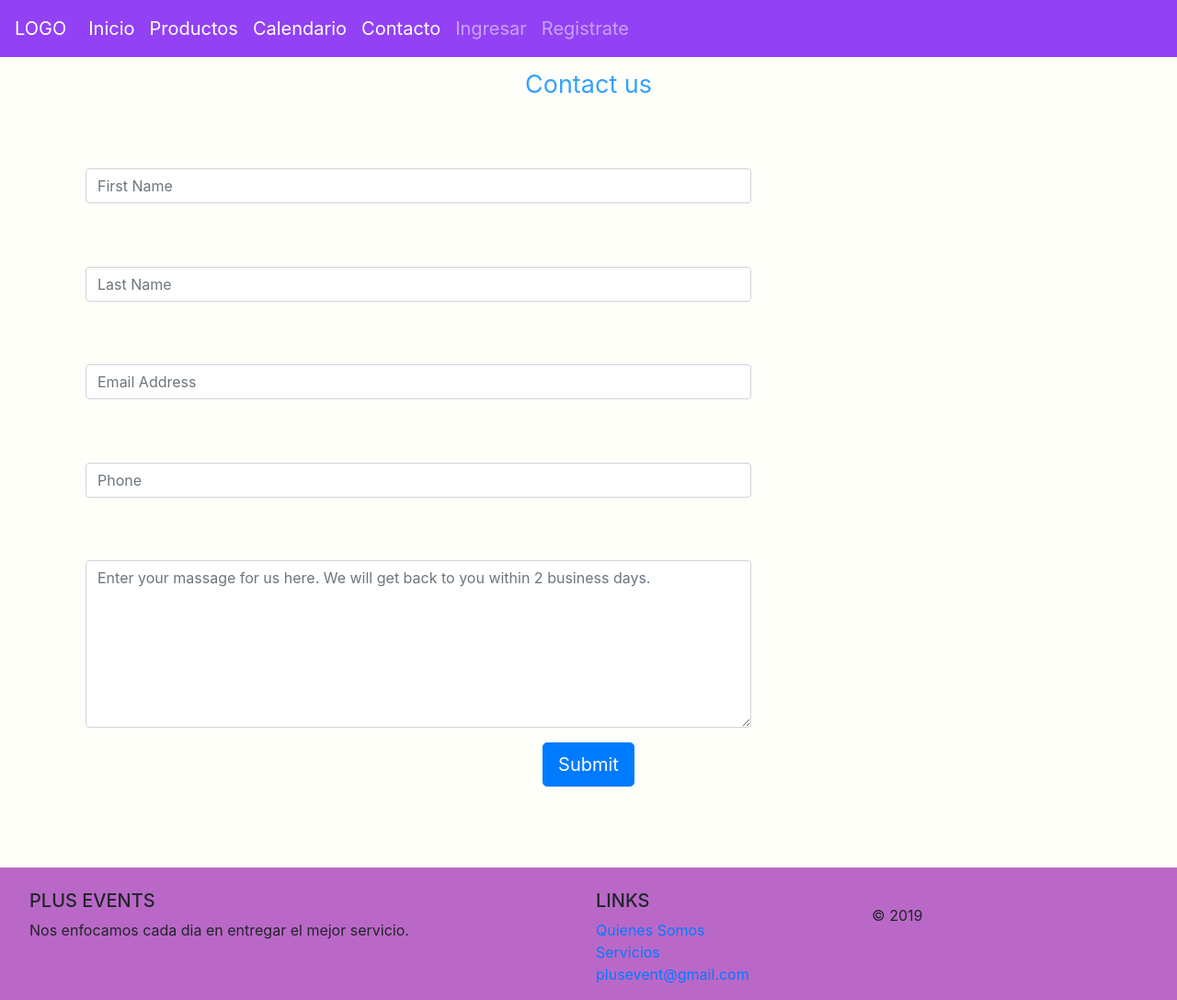
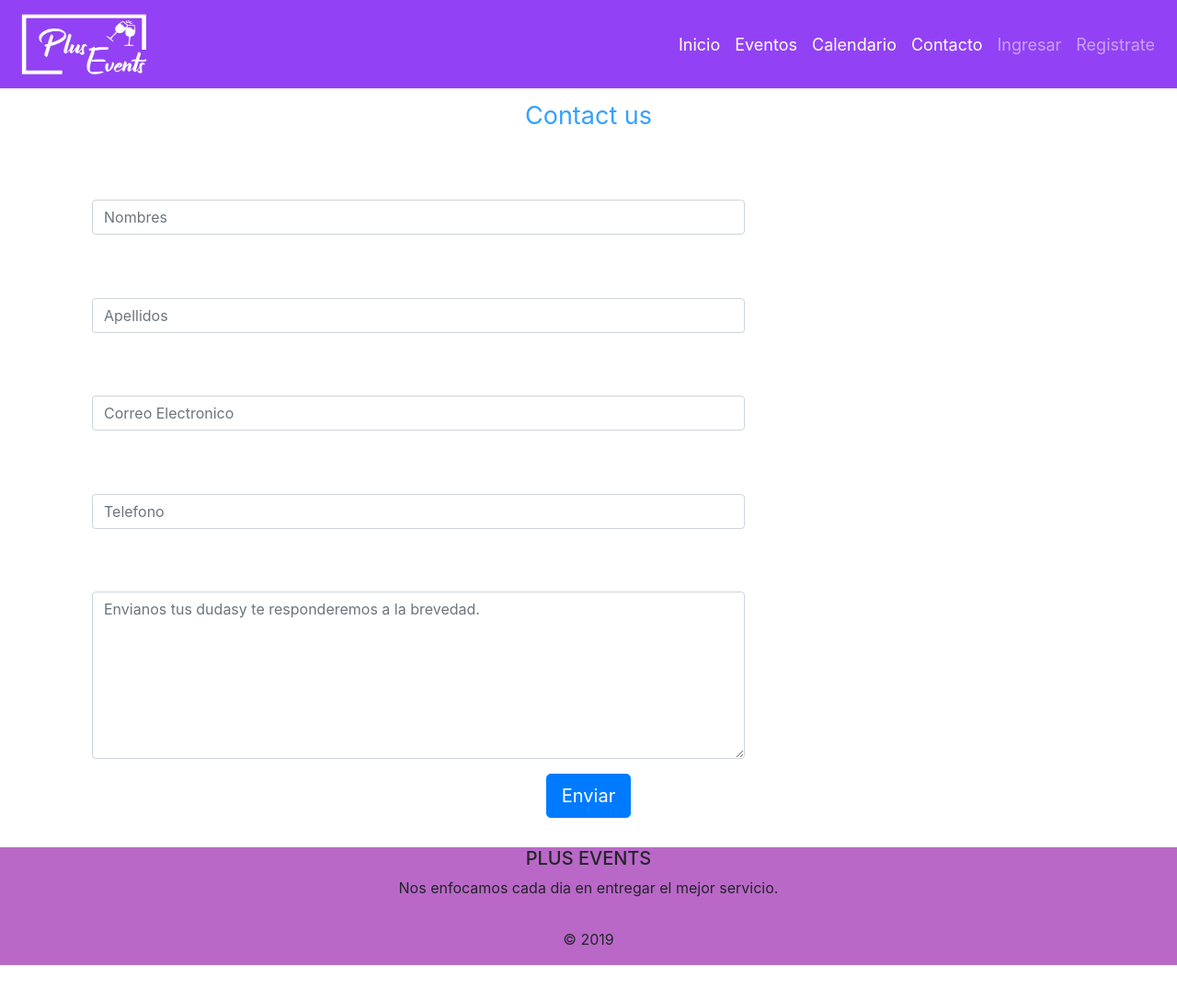
Before and after one commit to Patridiazr/PlusEvents, a Django app: page /contacto/ in a window 1280 px wide. Shown: the whole page at 92% size. After the commit the page ends 1049 px from the top, so only its background shows below. Run offline with Django 3.2, Linux system fonts and the light colour scheme; some libraries are stand-ins or nearby versions.

Commit message:
update logo

```diff
--- a/registro/static/css/estilo.css
+++ b/registro/static/css/estilo.css
@@ -4,9 +4,13 @@
 	padding:0;
 }
 
-body {
-	background:#FFFFFA;
+body{
+  min-height: 100%;
+  top: 0;
+  margin:0;
+  padding:0;
 }
+
 
 header {
 	width:100%;
@@ -14,11 +18,15 @@ header {
 /* NAVBAR */
 .plus-navbar{
   background-color: #9242f4 !important;
+  align-content: right !important;
+  position:  static !important;
+
 }
+
 /* BARRA DE NAVEGACION */
 .nav-link{
   float: right !important;
-  font-size: 20px !important;
+  font-size: 18px !important;
 }
 /* CARRUSEL*/
 .center-crop{
@@ -26,39 +34,28 @@ header {
   min-height: 565px;
   object-fit: initial;
 }
-/*SECTION DERECHA*/
-section #web-right {
-  height: auto;
-  padding:50px;
-}
-/* SECTION DERECHA */
-#web-right .col-md-12 {
-float: right;
-width: 40%;
-padding:20px;
-margin: 50px;
-}
 
-/* SECTION IZQUIERDA */
-section #web-left {
-height: auto;
-padding:50px;
-}
-/* SECTION IZQUIERDA */
-#web-left .col-md-12 {
-float: left;
-width: 40%;
-padding:20px;
-margin: 50px;
-}
 
 /*boton login*/
 .btn-login{
 position: -ms-page;
 }
 
-.footer{
-  background-color: #ba68c8;
+footer,
+section#main,
+body{
+    width: 100%;
+    position: absolute;
+}
+
+section#main{
+    min-height: 100%;
+}
+
+footer{
+    background-color: #ba68c8 !important;
+    text-align: center;
+    bottom: 0;
 }
 
 .carta {
--- a/registro/templates/Contacto.html
+++ b/registro/templates/Contacto.html
@@ -7,27 +7,22 @@
     <title>Contacto</title>
 
     <link rel="stylesheet" href="{% static './css/bootstrap.css' %}">
-    <link rel="stylesheet" href="{% static './css/flexboxgrid.css' %}">
-    <link rel="stylesheet" href="{% static './js/jquery-3.3.1.js' %}">
-    <link rel="stylesheet" href="{% static './js/popper.js' %}">
-    <link rel="stylesheet" href="{% static './js/j.query.validate.js' %}">
-    <link rel="stylesheet" href="{% static './js/app.js' %}">
     <link rel="stylesheet" href="{% static './css/estilo.css' %}">
 
 </head>
 <body>
     <nav class="navbar navbar-expand-lg navbar-dark bg-primary plus-navbar">
-        <a class="navbar-brand" href="{% url 'index' %}">LOGO</a>
+      <a class="navbar-brand" ><img src="../static/imagenes/EVENT PLUS.png" height="70px" width="150px"></a>
         <button class="navbar-toggler" type="button" data-toggle="collapse" data-target="#navbarNav" aria-controls="navbarNav" aria-expanded="false" aria-label="Toggle navigation">
           <span class="navbar-toggler-icon"></span>
         </button>
         <div class="collapse navbar-collapse" id="navbarNav">
-          <ul class="navbar-nav">
+          <ul class="navbar-nav ml-auto">
             <li class="nav-item active">
               <a class="nav-link" href="{% url 'index' %}">Inicio <span class="sr-only">(current)</span></a>
             </li>
             <li class="nav-item active">
-              <a class="nav-link" href="{% url 'productos' %}">Productos</a>
+              <a class="nav-link" href="{% url 'productos' %}">Eventos</a>
             </li>
             <li class="nav-item active">
               <a class="nav-link" href="{% url 'calendario' %}">Calendario</a>
@@ -51,7 +46,10 @@
           </ul>
         </div>
       </nav>
-      <div class="container">
+
+      <!-- CONTACTO  -->
+
+      <div class="container contacto">
         <div class="row">
             <div class="col-md-12">
                 <div class="well well-sm">
@@ -62,40 +60,40 @@
                             <div class="form-group">
                                 <span class="col-md-1 col-md-offset-2 text-center"><i class="fa fa-user bigicon"></i></span>
                                 <div class="col-md-8">
-                                    <input id="fname" name="name" type="text" placeholder="First Name" class="form-control">
+                                    <input id="fname" name="name" type="text" placeholder="Nombres" class="form-control" required>
                                 </div>
                             </div>
                             <div class="form-group">
                                 <span class="col-md-1 col-md-offset-2 text-center"><i class="fa fa-user bigicon"></i></span>
                                 <div class="col-md-8">
-                                    <input id="lname" name="name" type="text" placeholder="Last Name" class="form-control">
+                                    <input id="lname" name="name" type="text" placeholder="Apellidos" class="form-control" required>
                                 </div>
                             </div>
 
                             <div class="form-group">
                                 <span class="col-md-1 col-md-offset-2 text-center"><i class="fa fa-envelope-o bigicon"></i></span>
                                 <div class="col-md-8">
-                                    <input id="email" name="email" type="text" placeholder="Email Address" class="form-control">
+                                    <input id="email" name="email" type="text" placeholder="Correo Electronico" class="form-control" required>
                                 </div>
                             </div>
 
                             <div class="form-group">
                                 <span class="col-md-1 col-md-offset-2 text-center"><i class="fa fa-phone-square bigicon"></i></span>
                                 <div class="col-md-8">
-                                    <input id="phone" name="phone" type="text" placeholder="Phone" class="form-control">
+                                    <input id="phone" name="phone" type="text" placeholder="Telefono" class="form-control">
                                 </div>
                             </div>
 
                             <div class="form-group">
                                 <span class="col-md-1 col-md-offset-2 text-center"><i class="fa fa-pencil-square-o bigicon"></i></span>
                                 <div class="col-md-8">
-                                    <textarea class="form-control" id="message" name="message" placeholder="Enter your massage for us here. We will get back to you within 2 business days." rows="7"></textarea>
+                                    <textarea class="form-control" id="message" name="message" placeholder="Envianos tus dudasy te responderemos a la brevedad." rows="7" required></textarea>
                                 </div>
                             </div>
 
                             <div class="form-group">
                                 <div class="col-md-12 text-center">
-                                    <button type="submit" class="btn btn-primary btn-lg">Submit</button>
+                                    <button type="submit" class="btn btn-primary btn-lg">Enviar</button>
                                 </div>
                             </div>
                         </fieldset>
@@ -104,56 +102,21 @@
             </div>
         </div>
     </div>
-      <br><br><br>
+      <br><br><br><br><br><br>
 
 
-<!-- Footer -->
-<footer class="page-footer pt-4 footer">
-
-  <!-- Footer Links -->
-  <div class="container-fluid text-center text-md-left">
-
-    <!-- Grid row -->
-    <div class="row">
-
-      <!-- Grid column -->
-      <div class="col-md-6 mt-md-0 mt-3">
+      <footer class="footer" >
 
         <!-- Content -->
         <h5 class="text-uppercase">Plus Events</h5>
         <p>Nos enfocamos cada dia en entregar el mejor servicio.</p>
+      <div class="footer-copyright text-center py-3">© 2019 </div>
 
-      </div>
-      <!-- Grid column -->
+      </footer>
 
-      <hr class="clearfix w-100 d-md-none pb-3">
-
-      <!-- Grid column -->
-      <div class="col-md-3 mb-md-0 mb-3">
-
-        <!-- Links -->
-        <h5 class="text-uppercase">Links</h5>
-
-        <ul class="list-unstyled">
-          <li>
-            <a href="#">Quienes Somos</a>
-          </li>
-          <li>
-            <a href="{% url 'productos' %}">Servicios</a>
-          </li>
-          <li>
-            <a href="#!">plusevent@gmail.com</a>
-          </li>
-
-        </ul>
-
-      </div>
-
-  <!-- Copyright -->
-  <div class="footer-copyright text-center py-3">© 2019
-  </div>
-  <!-- Copyright -->
-
-</footer>
+<script src="{% static './js/jquery-3.3.1.js' %}"></script>
+<script src="{% static './js/popper.js' %}"></script>
+<!-- <script src="{% static './js/j.query.validate.js' %}"></script> -->
+<script src="{% static './js/app.js' %}"></script>
 </body>
 </html>
```
Also changed, not shown: registro/templates/Calendario.html (+12 -53 lines), registro/templates/administrador.html (+3 -9 lines), registro/templates/formulario.html (+6 -5 lines), registro/templates/index.html (+15 -54 lines), registro/templates/login.html (+5 -5 lines), registro/templates/productos.html (+13 -51 lines), db.sqlite3, registro/static/imagenes/EVENT PLUS.png (added), registro/static/imagenes/TEXTO.png (added), 1 other file.
